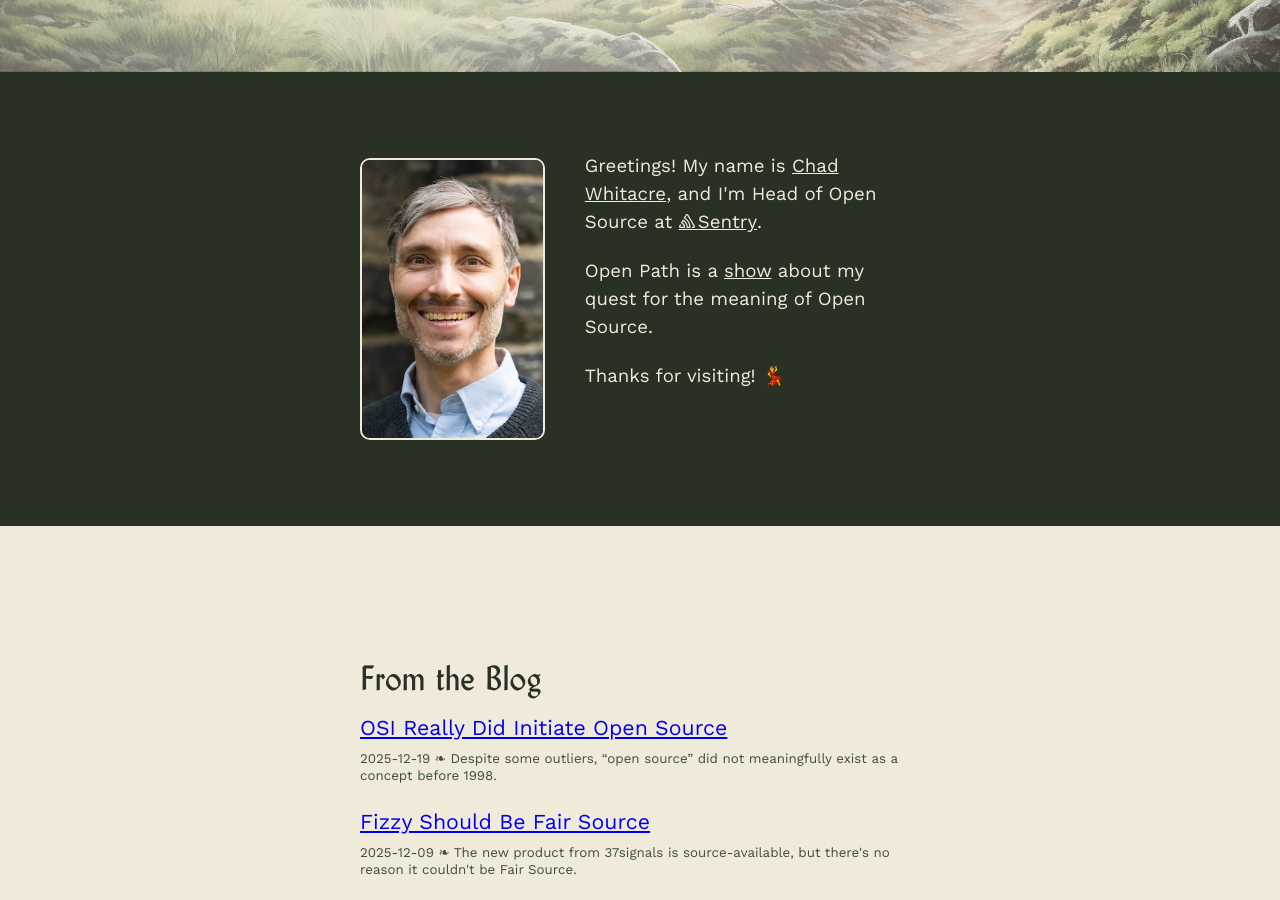
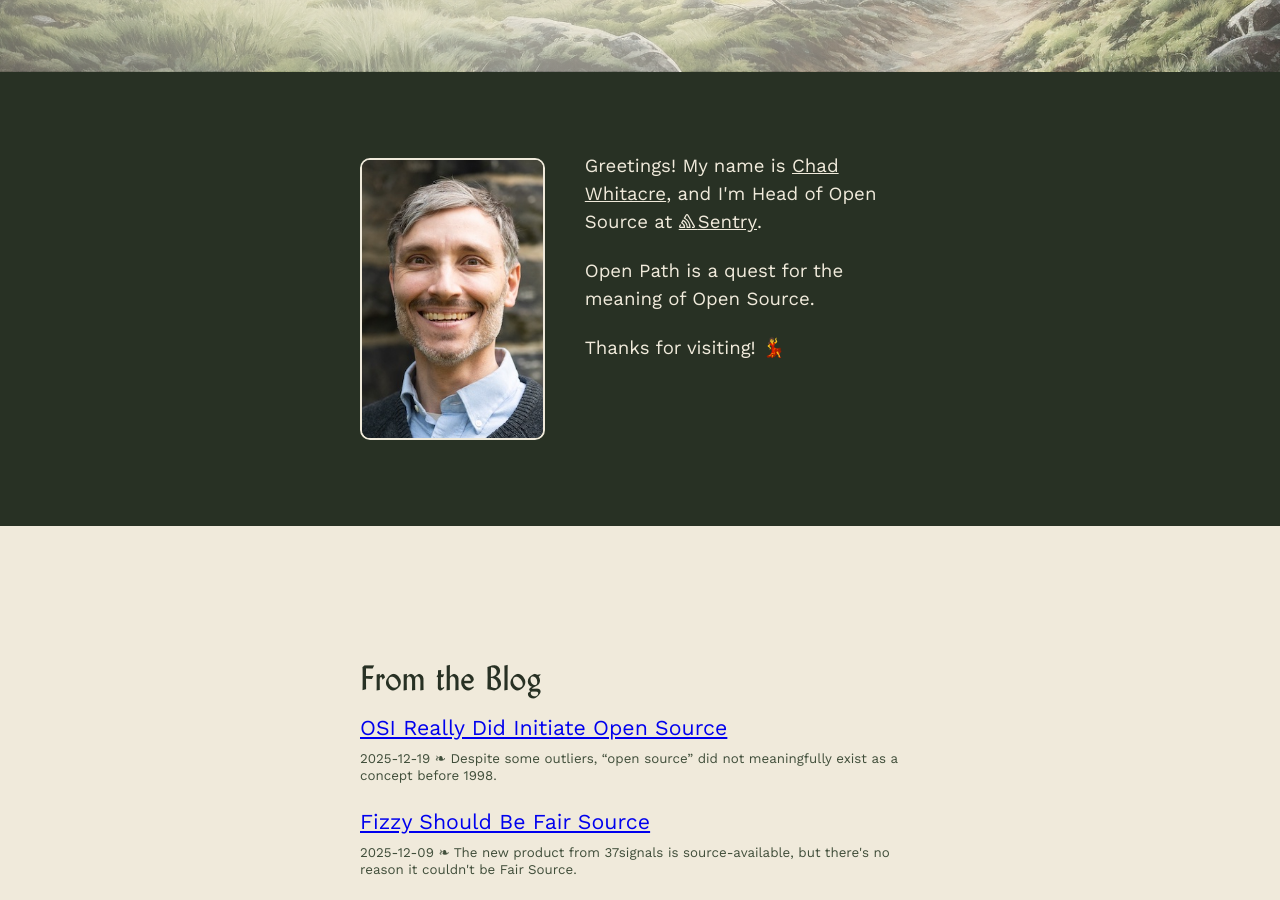
Before and after one commit to chadwhitacre/openpath, a Jekyll site: the page built from index.html, in a window 1280 px wide and 900 px high, scrolled down 653 px. Built offline with Jekyll 4.4.1, drawn with Linux system fonts in a browser that asks for light colours; comment, search, counter and statistics services are not loaded.

Commit message:
Clean up playlists still

```diff
--- a/_layouts/default.html
+++ b/_layouts/default.html
@@ -74,12 +74,12 @@
         <div class="youtube">
           <div class="outer aspect-ratio-16-9">
             <div class="inner">
-              <iframe src="https://www.youtube.com/embed/videoseries?si=9E8j_IHPFLvwRGzz&amp;list=PLivwfG4q6DTBsNJAmb3XeEaUDltm8dpmC" title="YouTube video player" frameborder="0" allow="accelerometer; autoplay; clipboard-write; encrypted-media; gyroscope; picture-in-picture; web-share" referrerpolicy="strict-origin-when-cross-origin" allowfullscreen></iframe>
+              <iframe src="https://www.youtube.com/embed/videoseries?si=tOn-L3tGKw0&amp;list=PLivwfG4q6DTBweyVkYRjoPvebmgq5c1qg" title="YouTube video player" frameborder="0" allow="accelerometer; autoplay; clipboard-write; encrypted-media; gyroscope; picture-in-picture; web-share" referrerpolicy="strict-origin-when-cross-origin" allowfullscreen></iframe>
             </div>
           </div>
         </div>
         <div class="playlist-link">
-          <a class="playlist" href="https://www.youtube.com/playlist?list=PLivwfG4q6DTBsNJAmb3XeEaUDltm8dpmC">YouTube Playlist →</a>
+          <a class="playlist" href="https://www.youtube.com/playlist?list=PLivwfG4q6DTBweyVkYRjoPvebmgq5c1qg">YouTube Playlist →</a>
         </div>
         {% endif %}
       {% if page.url != '/' %}
--- a/index.html
+++ b/index.html
@@ -21,12 +21,7 @@
     </p>
 
     <p>
-      Open Path is a
-      <a
-        href="https://www.youtube.com/playlist?list=PLLnpHn493BHGpDEkW891rUPwPFtcSd7ZC"
-        >show</a
-      >
-      about my quest for the meaning of Open Source.
+      Open Path is a quest for the meaning of Open Source.
     </p>
 
     <p>Thanks for visiting! 💃</p>
```
